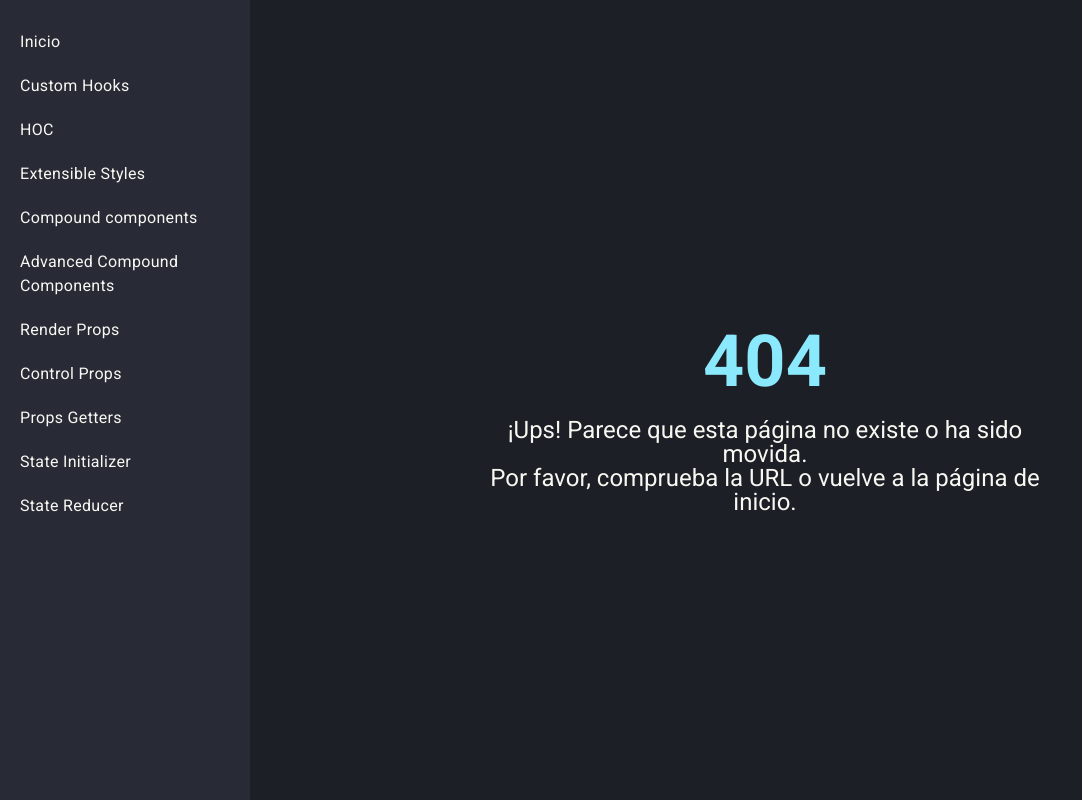
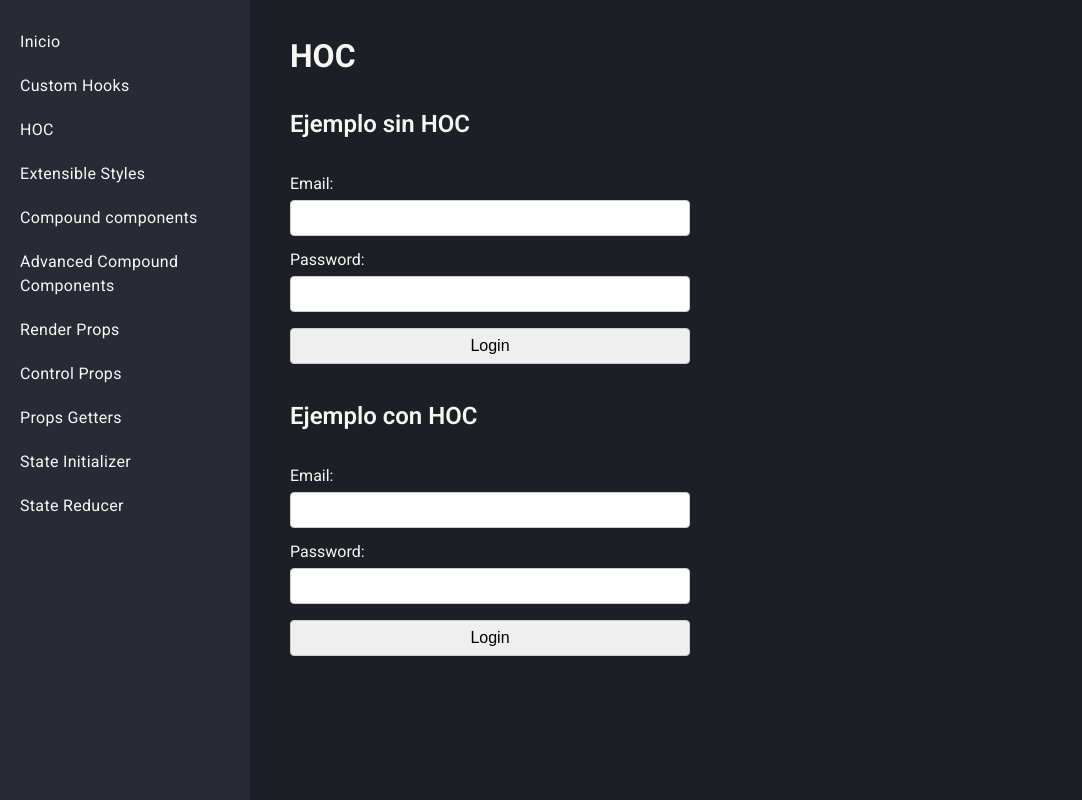
Before and after one commit to Developero-oficial/advanced-react-patterns, a React (Vite) app: page /hoc in a window 1280 px wide. Shown: the whole page, without its empty margins (0-1082 px from the left). Built offline with nearby package versions, Linux system fonts and the light colour scheme.

Commit message:
added hoc example

```diff
--- a/src/components/app-router.tsx
+++ b/src/components/app-router.tsx
@@ -3,7 +3,8 @@ import { BrowserRouter, Routes, Route } from "react-router-dom";
 import { AppLayout } from "./app-layout";
 import { NotFound } from "./not-found";
 import { WelcomePage } from "./welcome-page";
-import { CustomHooksPage } from "../patterns/custom-hooks/cusrom-hooks-page";
+import { CustomHooksPage } from "@/patterns/custom-hooks/cusrom-hooks-page";
+import { HocPage } from "@/patterns/hoc/hoc-page";
 
 export const AppRouter = () => {
   return (
@@ -12,6 +13,7 @@ export const AppRouter = () => {
         <Route element={<AppLayout />}>
           <Route path="/" element={<WelcomePage />} />
           <Route path="/custom-hooks" element={<CustomHooksPage />} />
+          <Route path="/hoc" element={<HocPage />} />
           <Route path="*" element={<NotFound />} />
         </Route>
       </Routes>
--- a/src/patterns/custom-hooks/cusrom-hooks-page.tsx
+++ b/src/patterns/custom-hooks/cusrom-hooks-page.tsx
@@ -1,6 +1,6 @@
 import { Typography } from "@/components/typography";
+import { Container } from "@/components/container";
 import { TodoItem, TodoItemWithCustomHook } from "./components/todo-item";
-import { Container } from "@/components/container";
 
 export const CustomHooksPage = () => (
   <Container>
--- /dev/null
+++ b/src/patterns/hoc/components/login-form-with-hoc.tsx
@@ -0,0 +1,54 @@
+/* eslint-disable @typescript-eslint/no-explicit-any */
+import React from "react";
+
+import { withForm } from "../with-form";
+import {
+  FormContainer,
+  Form,
+  Button,
+  Input,
+  Label,
+  FormInputContainer,
+} from "@/styles/form.styles";
+
+interface MyFormProps {
+  formValues: any;
+  handleChange: (e: React.ChangeEvent<HTMLInputElement>) => void;
+  handleSubmit: (e: React.FormEvent) => void;
+}
+
+export const MyForm = ({
+  formValues,
+  handleChange,
+  handleSubmit,
+}: MyFormProps) => {
+  return (
+    <FormContainer>
+      <Form onSubmit={handleSubmit}>
+        <FormInputContainer>
+          <Label htmlFor="email">Email:</Label>
+          <Input
+            type="email"
+            name="email"
+            id="email"
+            value={formValues.email}
+            onChange={handleChange}
+          />
+        </FormInputContainer>
+        <FormInputContainer>
+          <Label htmlFor="password">Password:</Label>
+          <Input
+            type="password"
+            name="password"
+            id="password"
+            value={formValues.password}
+            onChange={handleChange}
+          />
+        </FormInputContainer>
+        <Button type="submit">Login</Button>
+      </Form>
+    </FormContainer>
+  );
+};
+
+export const LoginFormWithHoc = withForm(MyForm, { email: "", password: "" });
--- /dev/null
+++ b/src/patterns/hoc/components/login-form.tsx
@@ -0,0 +1,63 @@
+/* eslint-disable @typescript-eslint/no-explicit-any */
+import React, { useState } from "react";
+
+import {
+  FormContainer,
+  Form,
+  Button,
+  Input,
+  Label,
+  FormInputContainer,
+} from "@/styles/form.styles";
+
+interface FormInputs {
+  email: string;
+  password: string;
+}
+
+export const LoginForm = () => {
+  const [formValues, setFormValues] = useState<FormInputs>({
+    email: "",
+    password: "",
+  });
+
+  const handleChange = (e: React.ChangeEvent<HTMLInputElement>) => {
+    const {
+      target: { name, value },
+    } = e;
+    setFormValues({ ...formValues, [name]: value });
+  };
+
+  const handleSubmit = (e: React.FormEvent) => {
+    e.preventDefault();
+    alert(JSON.stringify(formValues));
+  };
+
+  return (
+    <FormContainer>
+      <Form onSubmit={handleSubmit}>
+        <FormInputContainer>
+          <Label htmlFor="email">Email:</Label>
+          <Input
+            type="email"
+            name="email"
+            id="email"
+            value={formValues.email}
+            onChange={handleChange}
+          />
+        </FormInputContainer>
+        <FormInputContainer>
+          <Label htmlFor="password">Password:</Label>
+          <Input
+            type="password"
+            name="password"
+            id="password"
+            value={formValues.password}
+            onChange={handleChange}
+          />
+        </FormInputContainer>
+        <Button type="submit">Login</Button>
+      </Form>
+    </FormContainer>
+  );
+};
--- /dev/null
+++ b/src/patterns/hoc/hoc-page.tsx
@@ -0,0 +1,14 @@
+import { Typography } from "@/components/typography";
+import { Container } from "@/components/container";
+import { LoginForm } from "./components/login-form";
+import { LoginFormWithHoc } from "./components/login-form-with-hoc";
+
+export const HocPage = () => (
+  <Container>
+    <Typography variant="title">HOC</Typography>
+    <Typography variant="header">Ejemplo sin HOC</Typography>
+    <LoginForm />
+    <Typography variant="header">Ejemplo con HOC</Typography>
+    <LoginFormWithHoc />
+  </Container>
+);
--- /dev/null
+++ b/src/patterns/hoc/with-form.tsx
@@ -0,0 +1,34 @@
+/* eslint-disable @typescript-eslint/no-explicit-any */
+import React, { useState } from "react";
+
+export const withForm = (
+  Component: React.ComponentType<any>,
+  initialState: any,
+) => {
+  const EnhancedComponent = (props: any) => {
+    const [formValues, setFormValues] = useState(initialState);
+
+    const handleChange = (e: React.ChangeEvent<HTMLInputElement>) => {
+      const {
+        target: { name, value },
+      } = e;
+      setFormValues({ ...formValues, [name]: value });
+    };
+
+    const handleSubmit = (e: React.FormEvent) => {
+      e.preventDefault();
+      alert(JSON.stringify(formValues));
+    };
+
+    return (
+      <Component
+        {...props}
+        formValues={formValues}
+        handleChange={handleChange}
+        handleSubmit={handleSubmit}
+      />
+    );
+  };
+
+  return EnhancedComponent;
+};
--- /dev/null
+++ b/src/styles/form.styles.ts
@@ -0,0 +1,36 @@
+import styled from "styled-components";
+
+export const FormContainer = styled.div`
+  max-width: 400px;
+`;
+
+export const Form = styled.form`
+  display: flex;
+  flex-direction: column;
+  gap: 1rem;
+`;
+
+export const Button = styled.button`
+  padding: 0.5rem 1rem;
+  font-size: 1rem;
+  border: 1px solid #ccc;
+  border-radius: 0.25rem;
+  cursor: pointer;
+`;
+
+export const FormInputContainer = styled.div`
+  display: flex;
+  flex-direction: column;
+  gap: 0.5rem;
+`;
+
+export const Input = styled.input`
+  padding: 0.5rem;
+  font-size: 1rem;
+  border: 1px solid #ccc;
+  border-radius: 0.25rem;
+`;
+
+export const Label = styled.label`
+  font-size: 1rem;
+`;
```
